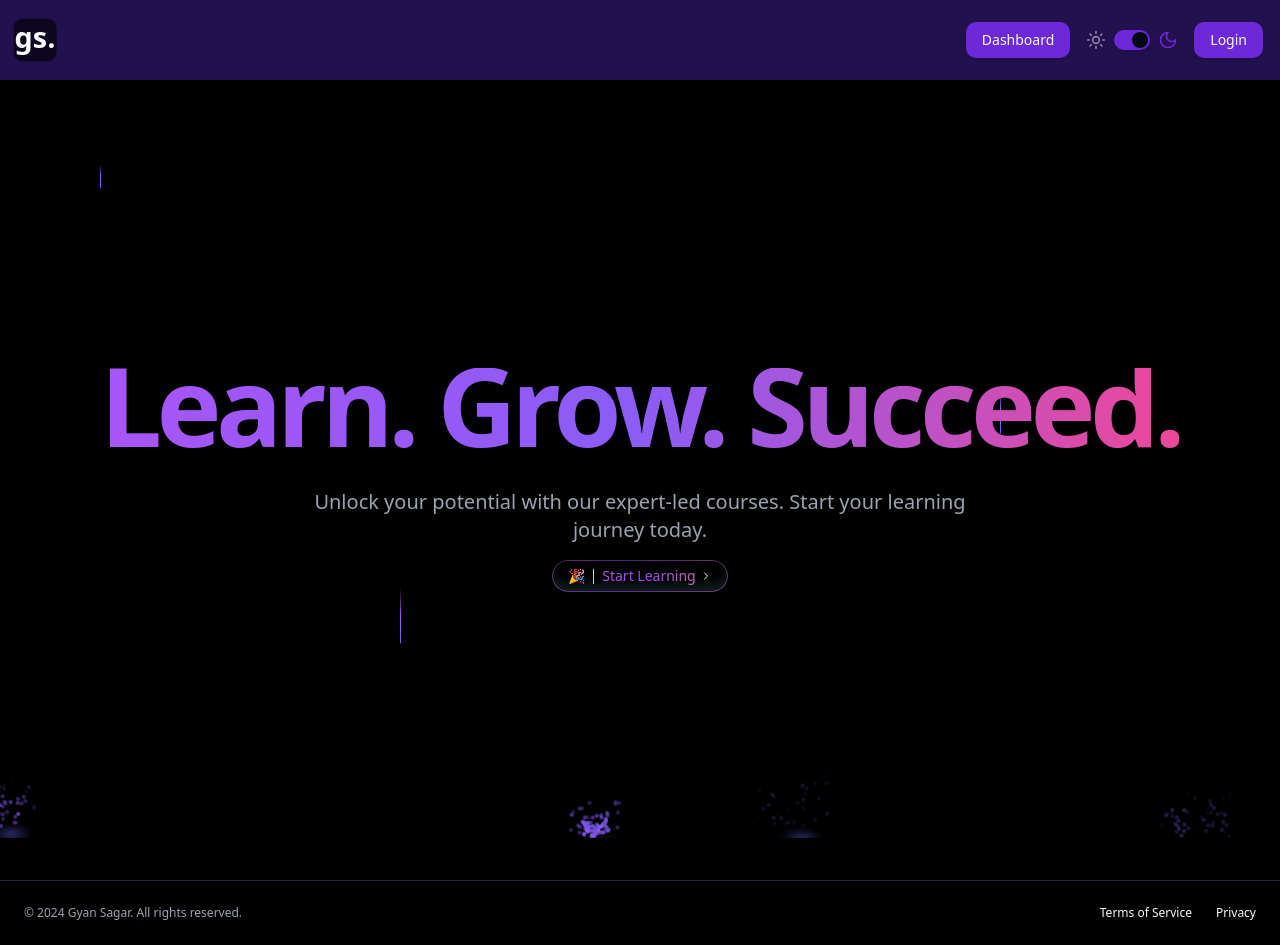
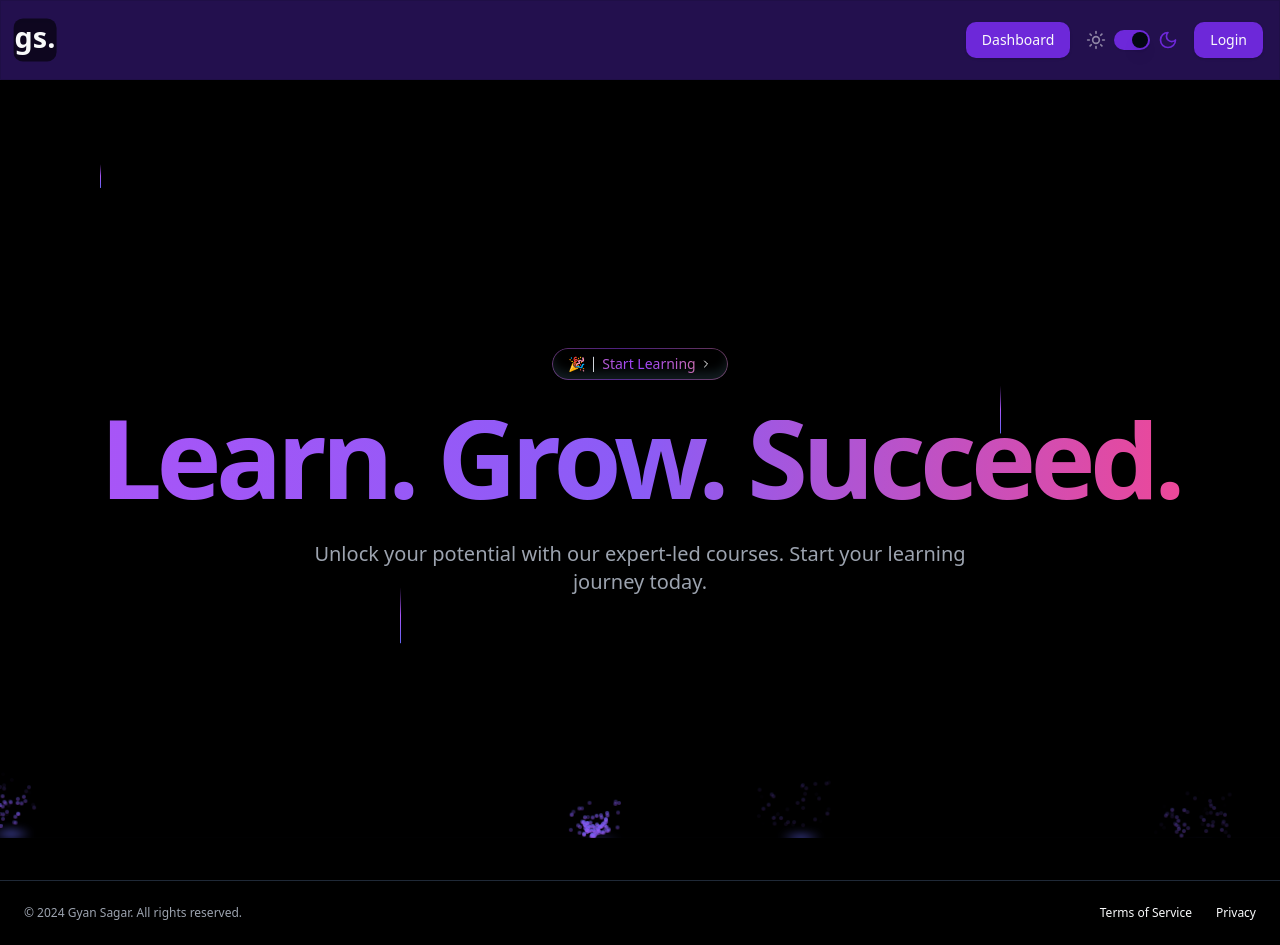
Before and after one commit to BearerOP/gyansagar-client, a React (Vite) app: page / in a window 1280 px wide. Built offline with nearby package versions, Linux system fonts and the light colour scheme; no server answers.

Commit message:
"Update NotFound and LandingPage components: changed Link href to Link to, rearranged and refactored layout and styling in LandingPage"

```diff
--- a/src/components/not-found.jsx
+++ b/src/components/not-found.jsx
@@ -19,13 +19,13 @@ export default function NotFound() {
             </div>
             <div className="space-x-4">
               <Button asChild>
-                <Link href="/">
+                <Link to={"/"}>
                   <Home className="mr-2 h-4 w-4" />
                   Go Home
                 </Link>
               </Button>
               <Button variant="outline" asChild>
-                <Link href="/search">
+                <Link to={"/search"}>
                   <Search className="mr-2 h-4 w-4" />
                   Search Courses
                 </Link>
--- a/src/pages/LandingPage.jsx
+++ b/src/pages/LandingPage.jsx
@@ -32,7 +32,24 @@ export default function LandingPage() {
   return (
     <>
       <section>
+
         <BackgroundBeamsWithCollision>
+          <div className='flex flex-col' >
+              <Link to={'/courses/all'}>
+            <div className='mb-10'>
+                <AnimatedGradientText>
+                  🎉 <hr className="mx-2 h-4 w-px shrink-0 bg-gray-300" />{" "}
+                  <span
+                    className={cn(
+                      `inline animate-gradient bg-gradient-to-r from-[#ffaa40] via-[#9c40ff] to-[#ffaa40] bg-[length:var(--bg-size)_100%] bg-clip-text text-transparent`,
+                    )}
+                  >
+                    Start Learning
+                  </span>
+                  <ChevronRight className="ml-1 size-3 transition-transform duration-300 ease-in-out group-hover:translate-x-0.5" />
+                </AnimatedGradientText>
+            </div>
+              </Link>
             <div className="container px-4 md:px-6 relative">
               <div className="absolute -top-10 left-1/2 transform -translate-x-1/2">
               </div>
@@ -50,20 +67,9 @@ export default function LandingPage() {
                 </div>
                 <div className="space-x-4">
 
-                <Link to={'/courses/all'}>
-                <AnimatedGradientText>
-        🎉 <hr className="mx-2 h-4 w-px shrink-0 bg-gray-300" />{" "}
-        <span
-          className={cn(
-            `inline animate-gradient bg-gradient-to-r from-[#ffaa40] via-[#9c40ff] to-[#ffaa40] bg-[length:var(--bg-size)_100%] bg-clip-text text-transparent`,
-          )}
-        >
-          Start Learning
-        </span>
-        <ChevronRight className="ml-1 size-3 transition-transform duration-300 ease-in-out group-hover:translate-x-0.5" />
-      </AnimatedGradientText>
-                </Link>
+
                   {/* <Button variant="outline">Learn More</Button> */}
+                </div>
               </div>
             </div>
           </div>
```
Lines whose indentation alone changed are shown as unchanged.
